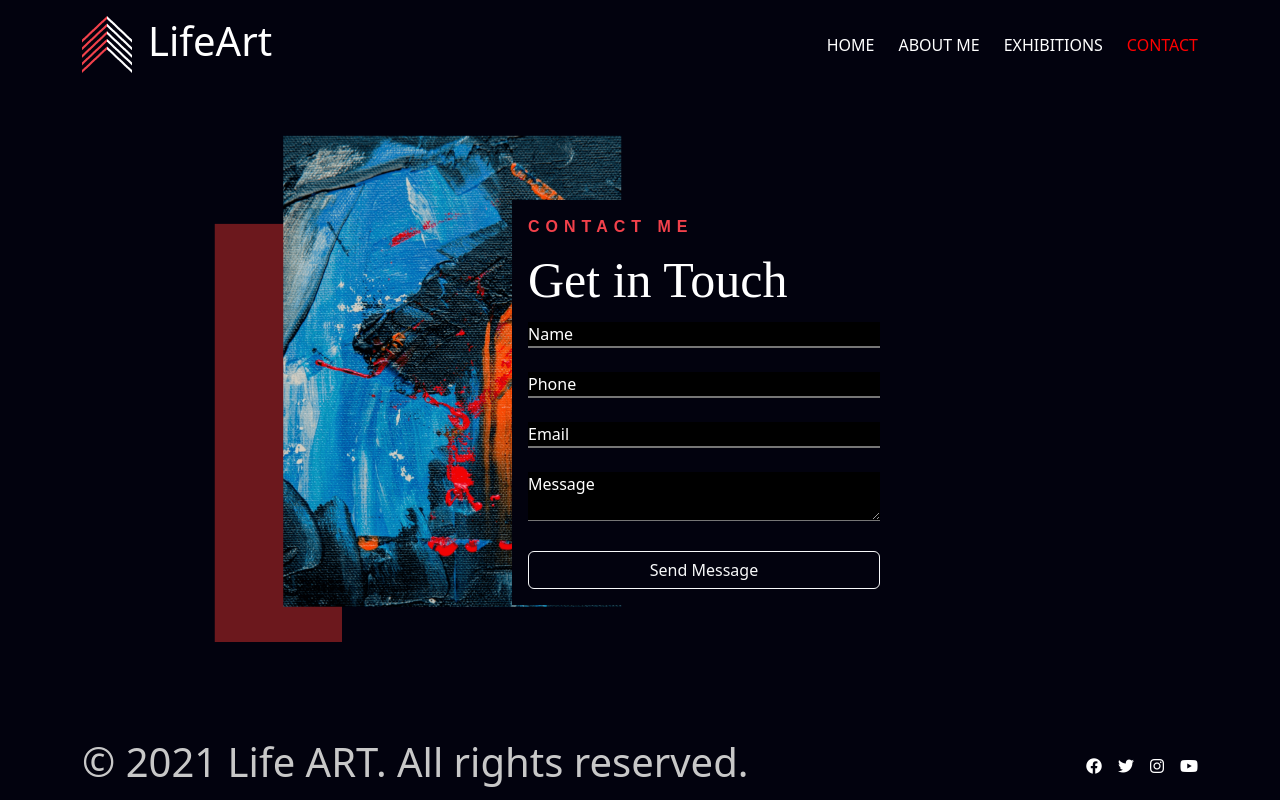
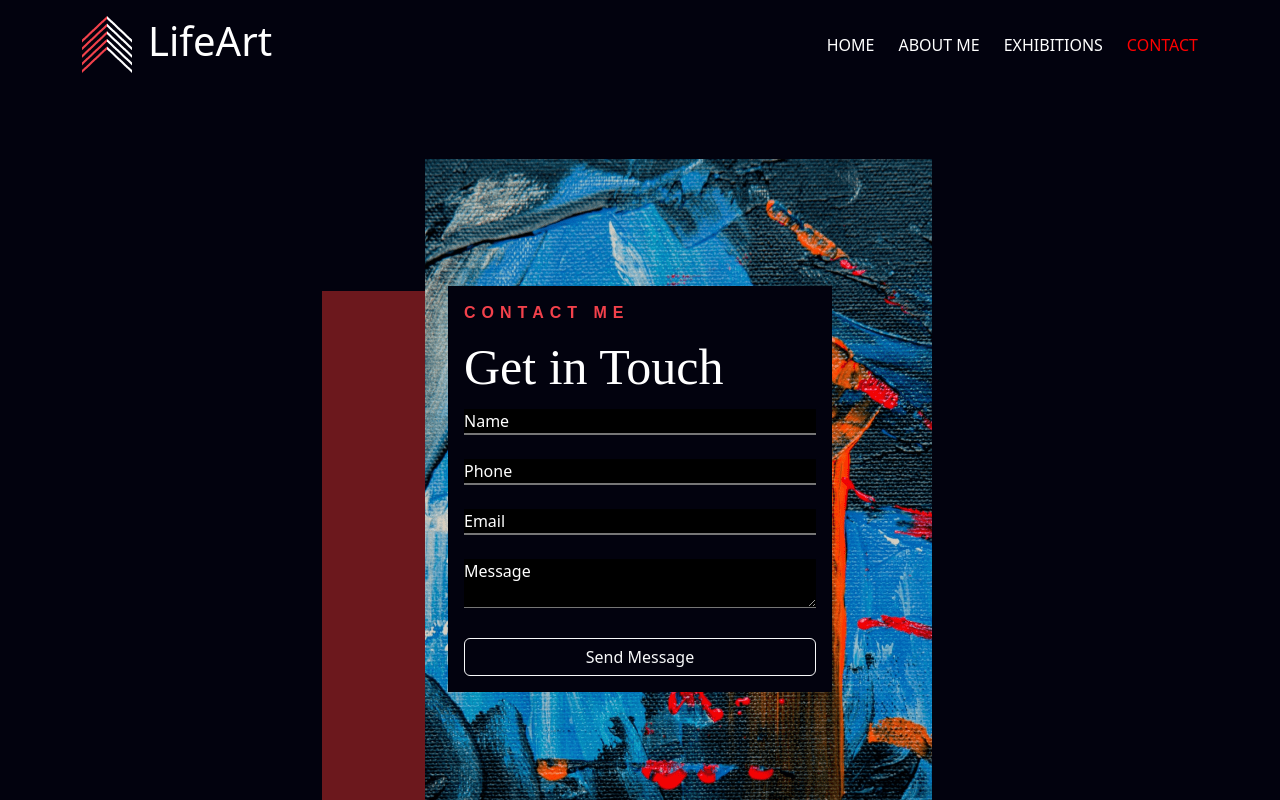
Before and after one commit to tornike2002/lifecycle-project, a React (Create React App) app: page /contact in a window 1280 px wide. Shown: the top 800 px of the page. Built offline with nearby package versions, Linux system fonts and the light colour scheme.

Commit message:
fixed bugs

```diff
--- a/src/components/pages/Contact.css
+++ b/src/components/pages/Contact.css
@@ -6,6 +6,12 @@
   font-size: 16px;
   line-height: 1.4;
   letter-spacing: 6px;
+}
+.contact-bg {
+  background-image: url("../../assets/contact.png");
+  background-repeat: no-repeat;
+  background-size: center center;
+  min-height: 100vh;
 }
 .bb-c {
   width: 35%;
@@ -40,8 +46,7 @@
 .contact-form {
   width: 30% !important;
   max-width: 100% !important;
-  right: 30%;
-  top: 25%;
+
 }
 .error {
   color: red;
@@ -54,6 +59,5 @@
 @media screen and (max-width: 575px) {
   .contact-form {
     width: 80% !important;
-    right: 10%;
   }
 }
--- a/src/components/pages/Contact.js
+++ b/src/components/pages/Contact.js
@@ -1,7 +1,6 @@
 import React from "react";
 import "./Contact.css";
 import Navbar from "../Navbar";
-import contactimg from "../../assets/contact.png";
 import { Formik, Field, Form, ErrorMessage } from "formik";
 import * as Yup from "yup";
 import Footer from "../Footer";
@@ -30,11 +29,8 @@ const Contact = () => {
   return (
     <div>
       <Navbar />
-      <div className="contact-main-container d-flex">
-        <div className="contact-bg position-relative">
-          <img src={contactimg} alt="contactimg" className="w-100 mw-100" />
-        </div>
-        <div className="contact-form w-25 mw-100 p-3 position-absolute">
+      <div className="contact-main-container d-flex align-items-center justify-content-center contact-bg">
+        <div className="contact-form w-25 mw-100 p-3">
           <div className="d-flex flex-column gap-1">
             <h1 className="contact-me">CONTACT ME</h1>
             <h1 className="reus-h">Get in Touch</h1>
```
